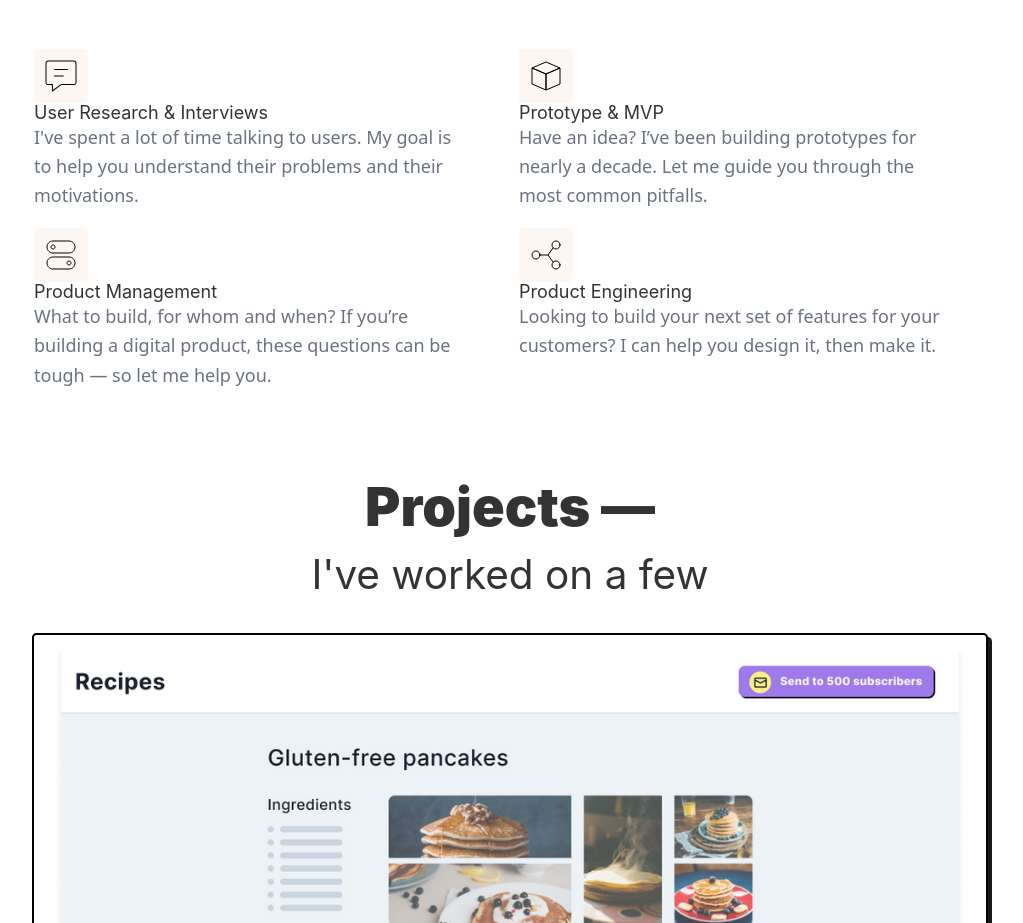
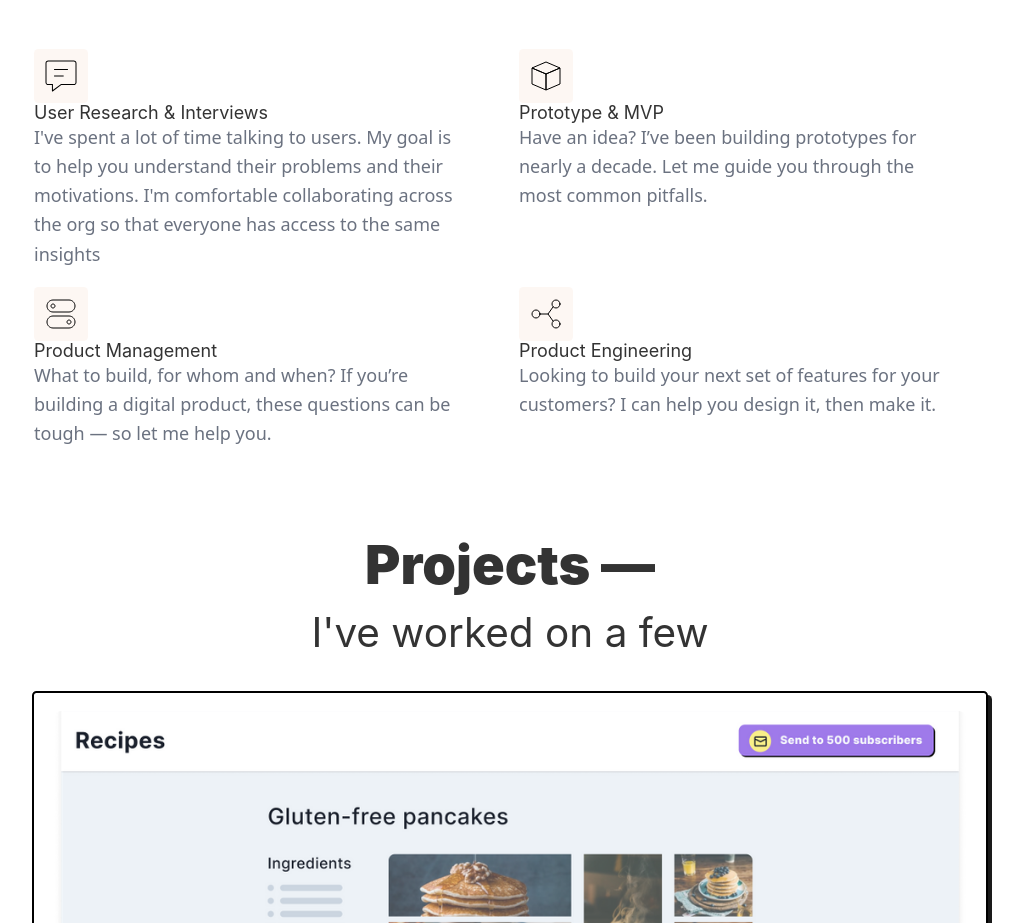
Before and after one commit to toonverbeek/toonverbeek-gatsby, a Gatsby site: page / in a window 1280 px wide. Shown: the part 2000-2923 px from the top of the page, without its empty margins (130-1153 px from the left). Built offline with nearby package versions, Linux system fonts and the light colour scheme; Gatsby itself is replaced by a stand-in of ours.

Commit message:
add copy

```diff
--- a/src/pages/index.js
+++ b/src/pages/index.js
@@ -101,7 +101,9 @@ const IndexPage = ({ data }) => (
           <h3>User Research & Interviews</h3>
           <p className="text-gray-500 service-description">
             I've spent a lot of time talking to users. My goal is to help you
-            understand their problems and their motivations.
+            understand their problems and their motivations. I'm comfortable
+            collaborating across the org so that everyone has access to the same
+            insights
           </p>
         </div>
         <div className="flex flex-col max-w-sm service-block">
```
